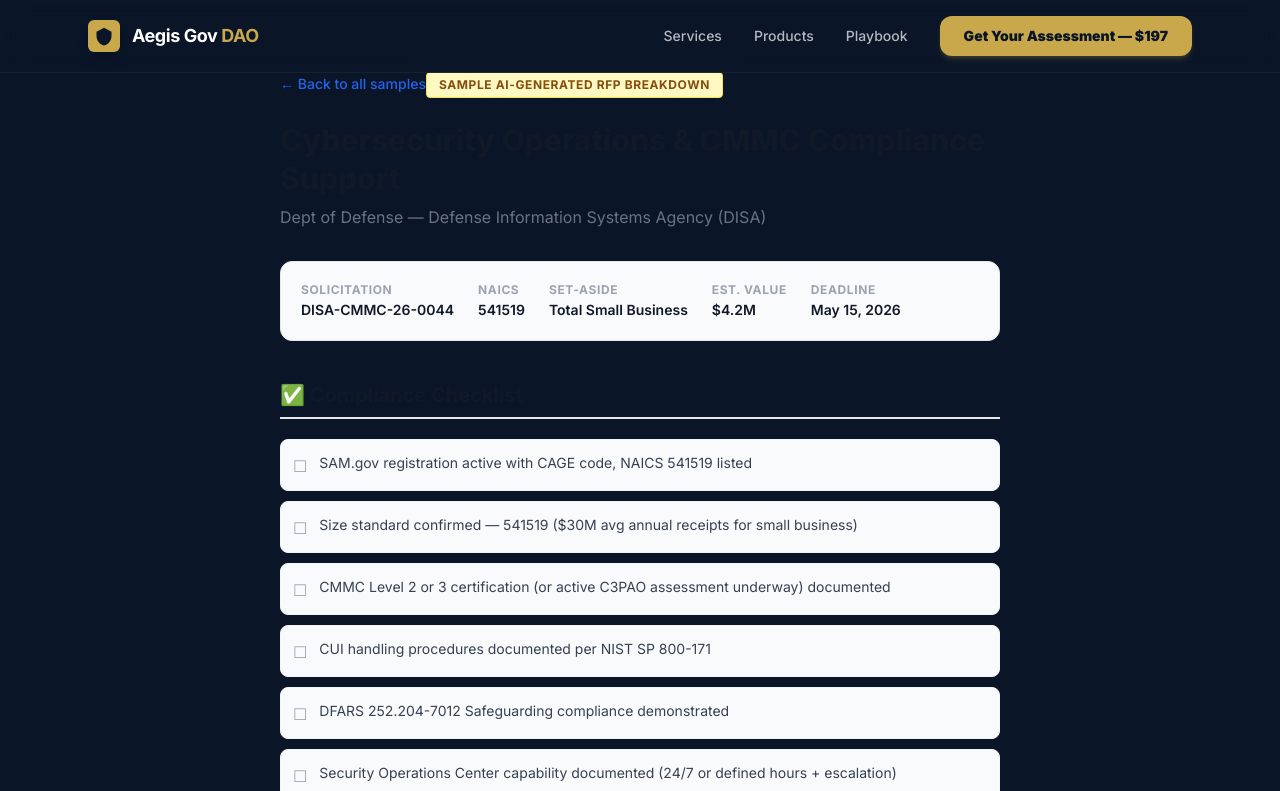
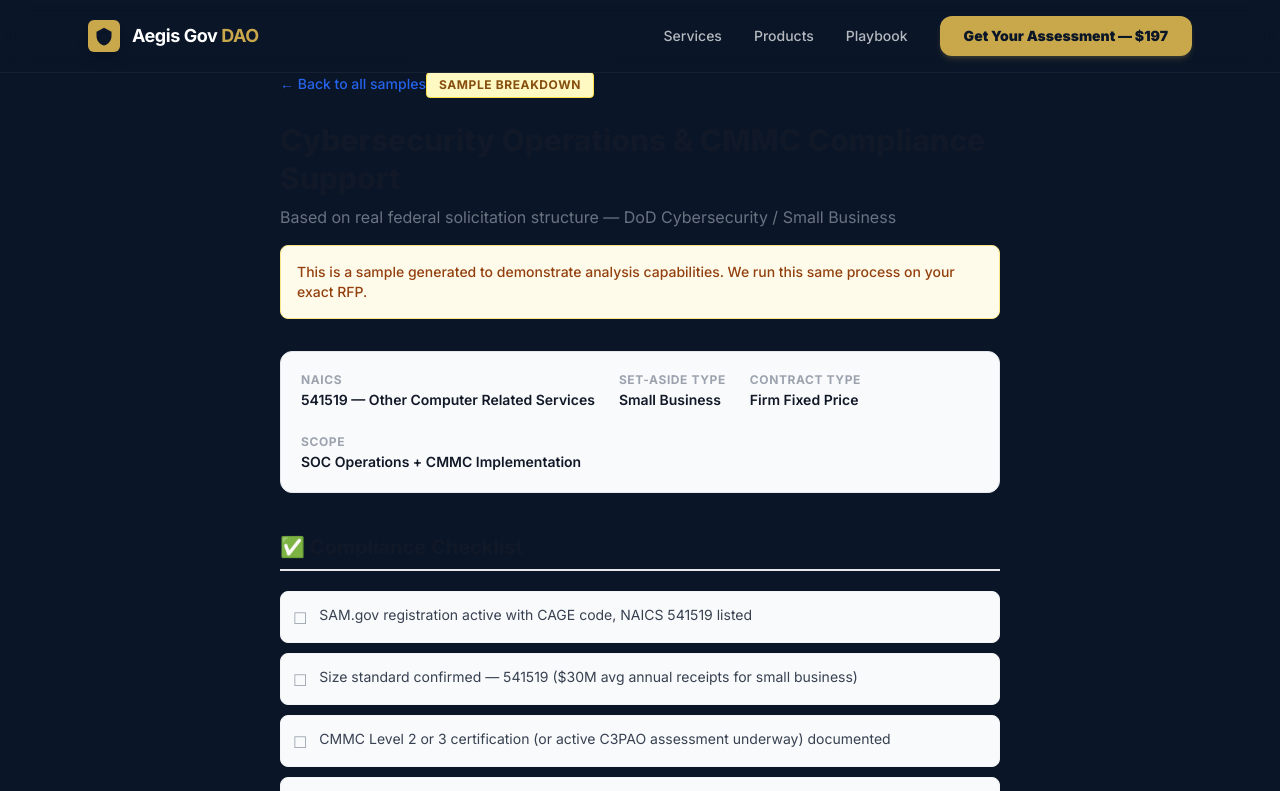
Before and after one commit to AEGISGOVDAO/aegisgov-web, a Next.js app: page /samples/dod-cybersecurity in a window 1280 px wide. Shown: the top 791 px of the page. Built offline with nearby package versions, Linux system fonts and the light colour scheme.

Commit message:
fix: update sample pages - remove live opportunity framing, add disclaimer

```diff
--- a/src/app/samples/dod-cybersecurity/page.tsx
+++ b/src/app/samples/dod-cybersecurity/page.tsx
@@ -52,20 +52,22 @@
 ]
 
 const meta = [
-  ['Solicitation', 'DISA-CMMC-26-0044'],
-  ['NAICS', '541519'],
-  ['Set-Aside', 'Total Small Business'],
-  ['Est. Value', '$4.2M'],
-  ['Deadline', 'May 15, 2026'],
+  ['NAICS', '541519 — Other Computer Related Services'],
+  ['Set-Aside Type', 'Small Business'],
+  ['Contract Type', 'Firm Fixed Price'],
+  ['Scope', 'SOC Operations + CMMC Implementation'],
 ]
 
 export default function DOD2Page() {
   return (
     <main className="max-w-3xl mx-auto px-6 py-12 text-gray-900 font-sans">
       <Link href="/samples" className="text-blue-600 text-sm font-medium hover:underline">← Back to all samples</Link>
-      <div className="mt-6 mb-2 inline-block px-3 py-1 bg-yellow-100 border border-yellow-300 rounded text-xs font-bold text-yellow-800 uppercase tracking-wider">Sample AI-Generated RFP Breakdown</div>
+      <div className="mt-6 mb-2 inline-block px-3 py-1 bg-yellow-100 border border-yellow-300 rounded text-xs font-bold text-yellow-800 uppercase tracking-wider">Sample Breakdown</div>
       <h1 className="text-3xl font-extrabold mt-4 mb-2 leading-tight">Cybersecurity Operations & CMMC Compliance Support</h1>
-      <p className="text-base text-gray-500 mb-8">Dept of Defense — Defense Information Systems Agency (DISA)</p>
+      <p className="text-base text-gray-500 mb-4">Based on real federal solicitation structure — DoD Cybersecurity / Small Business</p>
+      <div className="mb-8 p-4 bg-amber-50 border border-amber-200 rounded-lg">
+        <p className="text-sm text-amber-800 font-medium m-0">This is a sample generated to demonstrate analysis capabilities. We run this same process on your exact RFP.</p>
+      </div>
       <div className="flex gap-6 flex-wrap mb-10 p-5 bg-gray-50 rounded-xl border border-gray-200">
         {meta.map(([label, val]) => (
           <div key={label}>
--- a/src/app/samples/hhs-data-analytics/page.tsx
+++ b/src/app/samples/hhs-data-analytics/page.tsx
@@ -53,20 +53,22 @@
 ]
 
 const meta = [
-  ['Solicitation', 'HHS-OIG-IT-26-112'],
-  ['NAICS', '541511'],
-  ['Set-Aside', '8(a) Small Business'],
-  ['Est. Value', '$6.8M IDIQ'],
-  ['Deadline', 'May 30, 2026'],
+  ['NAICS', '541511 — Custom Computer Programming'],
+  ['Set-Aside Type', '8(a) Small Business'],
+  ['Contract Type', 'IDIQ'],
+  ['Scope', 'Data Analytics + AI/ML Platform Build'],
 ]
 
 export default function HHS3Page() {
   return (
     <main className="max-w-3xl mx-auto px-6 py-12 text-gray-900 font-sans">
       <Link href="/samples" className="text-blue-600 text-sm font-medium hover:underline">← Back to all samples</Link>
-      <div className="mt-6 mb-2 inline-block px-3 py-1 bg-yellow-100 border border-yellow-300 rounded text-xs font-bold text-yellow-800 uppercase tracking-wider">Sample AI-Generated RFP Breakdown</div>
+      <div className="mt-6 mb-2 inline-block px-3 py-1 bg-yellow-100 border border-yellow-300 rounded text-xs font-bold text-yellow-800 uppercase tracking-wider">Sample Breakdown</div>
       <h1 className="text-3xl font-extrabold mt-4 mb-2 leading-tight">Data Analytics & AI/ML Platform Services</h1>
-      <p className="text-base text-gray-500 mb-8">Dept of Health and Human Services — Office of Inspector General</p>
+      <p className="text-base text-gray-500 mb-4">Based on real federal solicitation structure — HHS / 8(a) Small Business</p>
+      <div className="mb-8 p-4 bg-amber-50 border border-amber-200 rounded-lg">
+        <p className="text-sm text-amber-800 font-medium m-0">This is a sample generated to demonstrate analysis capabilities. We run this same process on your exact RFP.</p>
+      </div>
       <div className="flex gap-6 flex-wrap mb-10 p-5 bg-gray-50 rounded-xl border border-gray-200">
         {meta.map(([label, val]) => (
           <div key={label}>
--- a/src/app/samples/page.tsx
+++ b/src/app/samples/page.tsx
@@ -45,16 +45,22 @@
       <Link href="/" className="text-blue-600 text-sm font-medium hover:underline">← Back to Aegis Gov AI</Link>
 
       <div className="mt-6 mb-2 inline-block px-3 py-1 bg-yellow-100 border border-yellow-300 rounded text-xs font-bold text-yellow-800 uppercase tracking-wider">
-        Sample AI-Generated RFP Breakdowns
+        Sample RFP Breakdowns
       </div>
 
       <h1 className="text-4xl font-extrabold mt-4 mb-3 leading-tight">
-        We broke down 3 live federal RFPs.<br />Here&apos;s exactly what we found.
+        What our RFP analysis actually looks like.
       </h1>
-      <p className="text-lg text-gray-500 mb-12 max-w-2xl">
-        Each analysis took under 2 hours. Every breakdown includes a compliance checklist,
-        full proposal outline, and key win themes — mapped directly to the RFP language.
+      <p className="text-lg text-gray-500 mb-4 max-w-2xl">
+        Each breakdown takes under 2 hours. Every sample includes a compliance checklist,
+        full proposal outline, and key win themes — built from real federal solicitation structures.
       </p>
+      <div className="mb-10 p-4 bg-amber-50 border border-amber-200 rounded-lg max-w-2xl">
+        <p className="text-sm text-amber-800 font-medium m-0">
+          <strong>Note:</strong> These are samples generated to demonstrate our analysis capabilities.
+          We run this same process on your exact RFP.
+        </p>
+      </div>
 
       <div className="space-y-6 mb-16">
         {rfps.map((rfp) => (
@@ -70,7 +76,6 @@
                 <span className="text-sm text-gray-600">📋 NAICS {rfp.naics}</span>
                 <span className="text-sm text-gray-600">🏷️ {rfp.setAside}</span>
                 <span className="text-sm text-gray-600">💰 {rfp.value}</span>
-                <span className="text-sm text-gray-600">📅 Due {rfp.deadline}</span>
               </div>
             </div>
           </Link>
--- a/src/app/samples/va-it-infrastructure/page.tsx
+++ b/src/app/samples/va-it-infrastructure/page.tsx
@@ -56,20 +56,22 @@
 ]
 
 const meta = [
-  ['Solicitation', 'VA-27-24-RFQ-0091'],
-  ['NAICS', '541512'],
-  ['Set-Aside', 'SDVOSB'],
-  ['Est. Value', '$8.5M IDIQ'],
-  ['Deadline', 'April 30, 2026'],
+  ['NAICS', '541512 — Computer Systems Design'],
+  ['Set-Aside Type', 'SDVOSB'],
+  ['Contract Type', 'IDIQ'],
+  ['Scope', 'Infrastructure Modernization + Service Desk'],
 ]
 
 export default function VA1Page() {
   return (
     <main className="max-w-3xl mx-auto px-6 py-12 text-gray-900 font-sans">
       <Link href="/samples" className="text-blue-600 text-sm font-medium hover:underline">← Back to all samples</Link>
-      <div className="mt-6 mb-2 inline-block px-3 py-1 bg-yellow-100 border border-yellow-300 rounded text-xs font-bold text-yellow-800 uppercase tracking-wider">Sample AI-Generated RFP Breakdown</div>
+      <div className="mt-6 mb-2 inline-block px-3 py-1 bg-yellow-100 border border-yellow-300 rounded text-xs font-bold text-yellow-800 uppercase tracking-wider">Sample Breakdown</div>
       <h1 className="text-3xl font-extrabold mt-4 mb-2 leading-tight">IT Infrastructure Modernization & Support Services</h1>
-      <p className="text-base text-gray-500 mb-8">Department of Veterans Affairs — VACO IT Operations</p>
+      <p className="text-base text-gray-500 mb-4">Based on real federal solicitation structure — IT Services / SDVOSB</p>
+      <div className="mb-8 p-4 bg-amber-50 border border-amber-200 rounded-lg">
+        <p className="text-sm text-amber-800 font-medium m-0">This is a sample generated to demonstrate analysis capabilities. We run this same process on your exact RFP.</p>
+      </div>
       <div className="flex gap-6 flex-wrap mb-10 p-5 bg-gray-50 rounded-xl border border-gray-200">
         {meta.map(([label, val]) => (
           <div key={label}>
```
